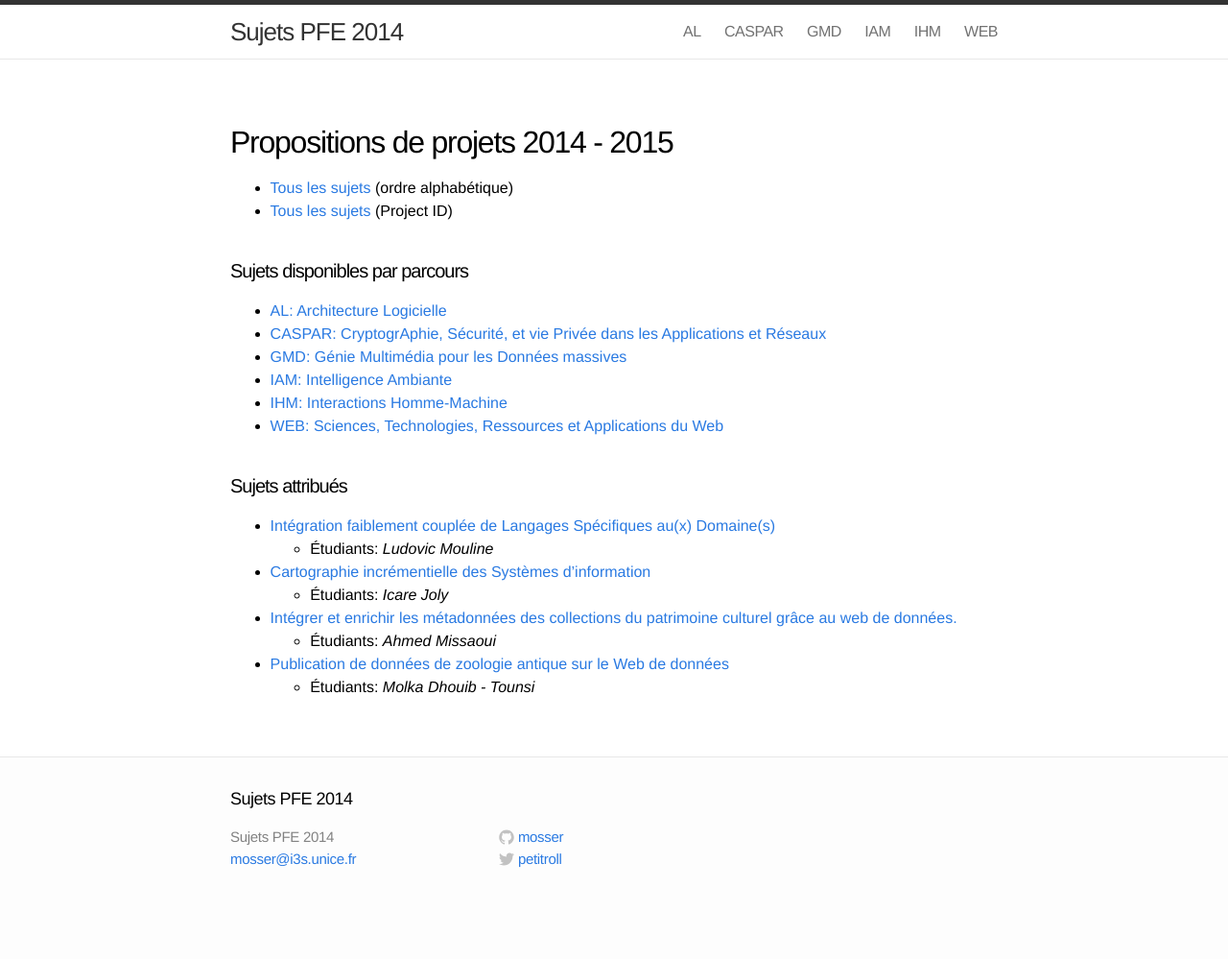
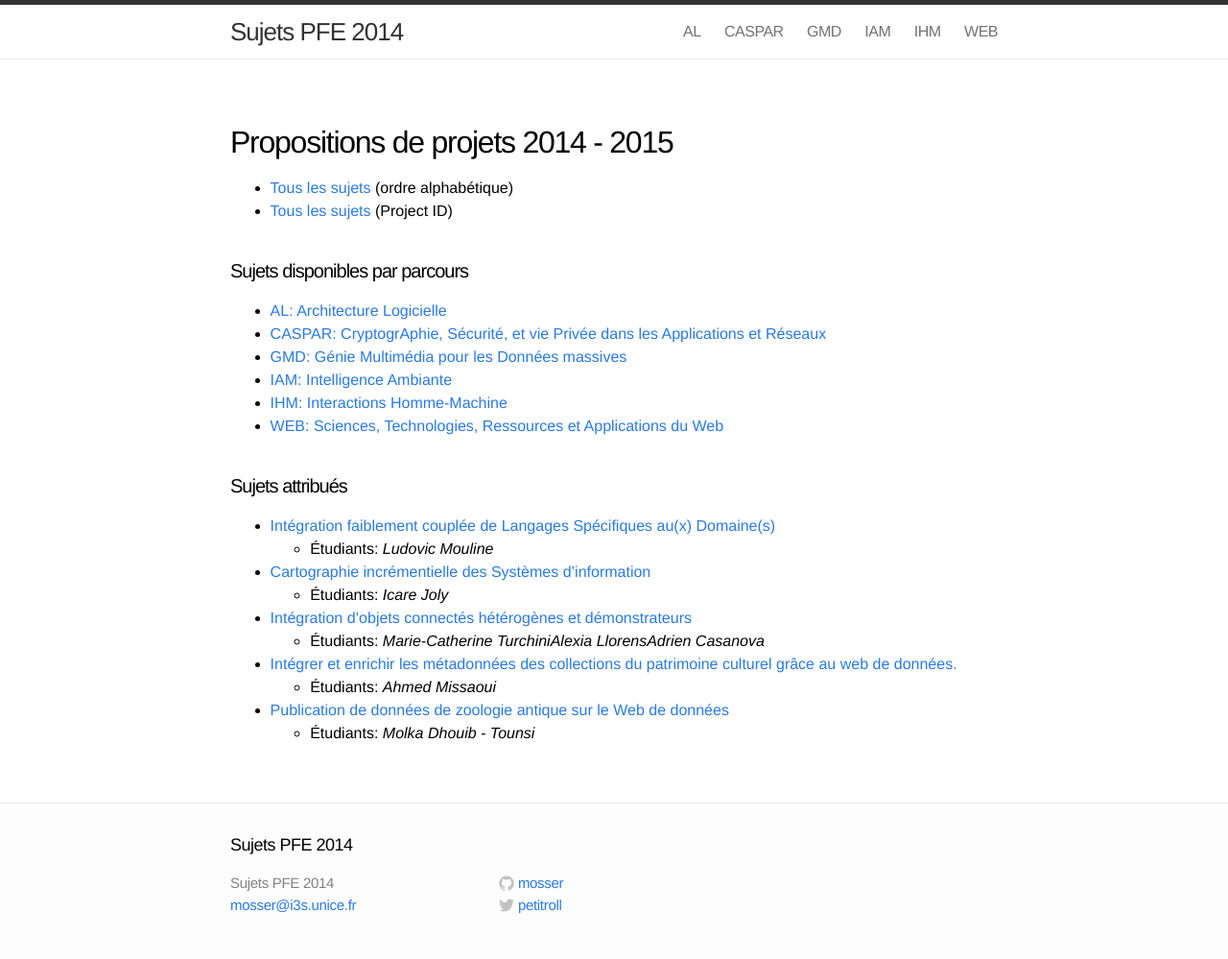
Before and after one commit to gmolines/pfe, a Jekyll site: the page built from index.md, in a window 1280 px wide. Shown: the whole page at 96% size. Built offline with Jekyll 4.4.1, drawn with Linux system fonts in a browser that asks for light colours; before the commit the page ends 951 px from its top, so only the background shows below that.

Commit message:
Update 2014-09-15-Y1415-S046.markdown

```diff
--- a/_posts/2014-09-15-Y1415-S046.markdown
+++ b/_posts/2014-09-15-Y1415-S046.markdown
@@ -2,7 +2,8 @@
 layout: post
 title: "Intégration d’objets connectés hétérogènes et démonstrateurs"
 date: 2014-09-15 18:39:15
-categories: [dispo, iam, ihm]
+categories: [oqp, iam, ihm]
+students: ["Marie-Catherine Turchini", "Alexia Llorens", "Adrien Casanova"]
 pid: Y1415-S046
 type: Engineering
 contact: Gaëtan Rey
```
